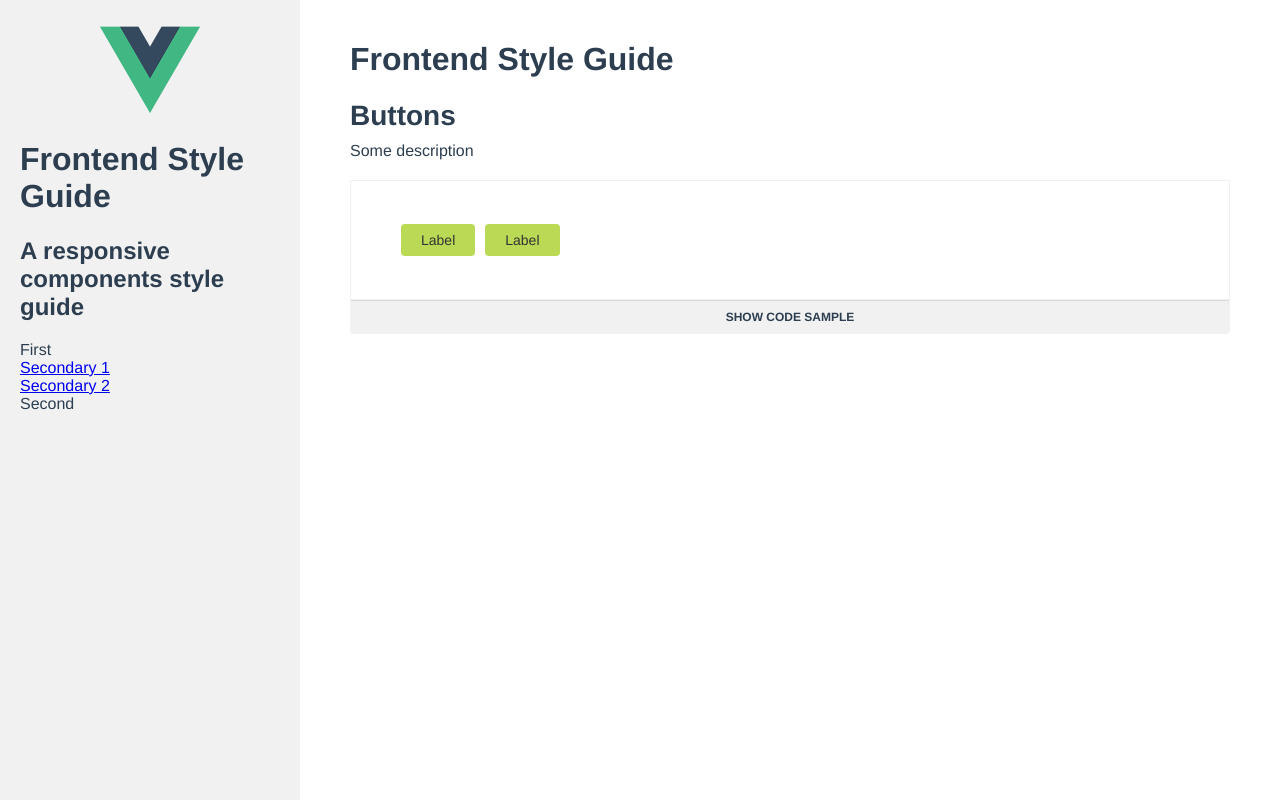
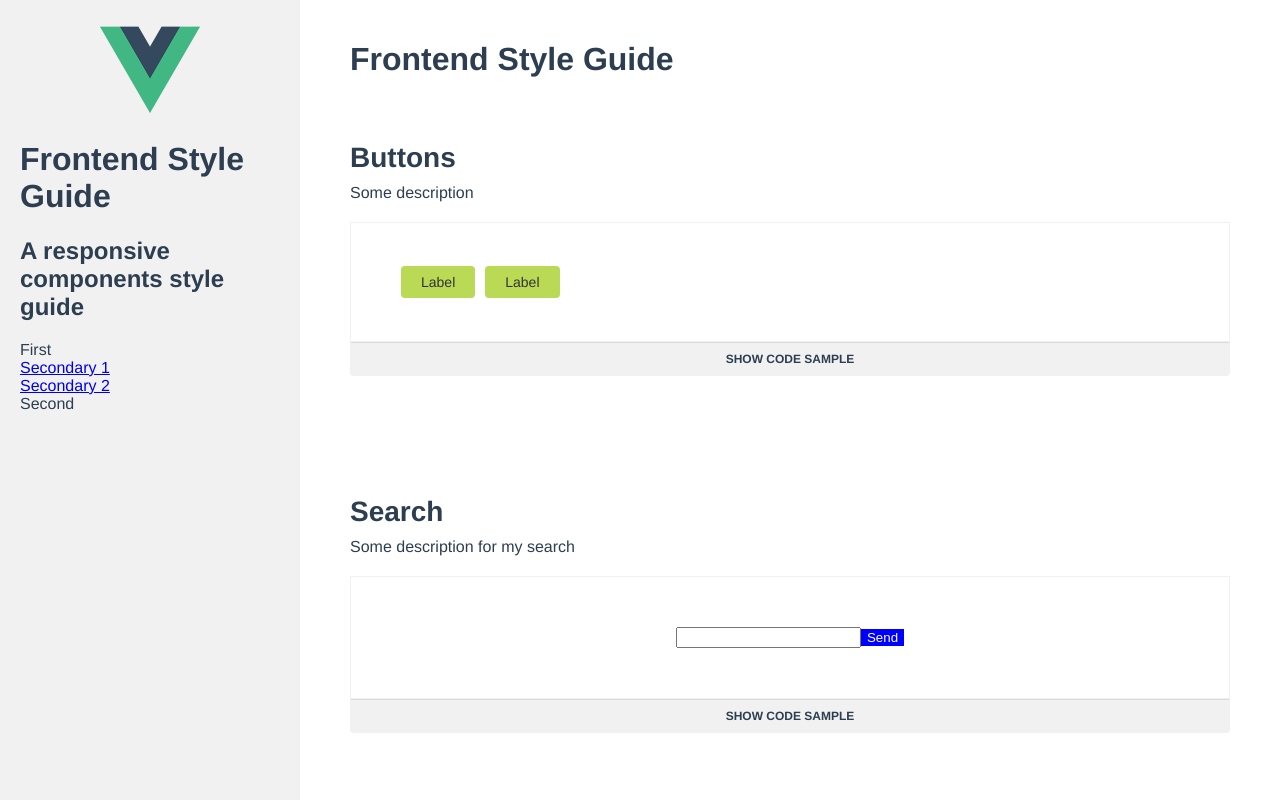
Before and after one commit to italodr/frontend-style-guide, a Vue app: page / in a window 1280 px wide. Built offline with nearby package versions, Linux system fonts and the light colour scheme.

Commit message:
Fix issues with links, Add multiline component sample

```diff
--- a/src/main.js
+++ b/src/main.js
@@ -1,13 +1,7 @@
 // The Vue build version to load with the `import` command
 // (runtime-only or standalone) has been set in webpack.base.conf with an alias.
 import Vue from 'vue'
-import Prismjs from 'prismjs'
 import App from './App'
-
-Vue.filter('removeAttr', function (value) {
-    let search = /(v-bind:|v-for)/
-    return value.replace(new RegExp(search, 'g'), '')
-})
 
 /* eslint-disable no-new */
 new Vue({
@@ -15,5 +9,3 @@ new Vue({
     template: '<App/>',
     components: { App }
 })
-
-Prismjs.highlight()
--- a/src/molecules/Buttons.vue
+++ b/src/molecules/Buttons.vue
@@ -4,6 +4,8 @@
 
 <script>
 import Block from '../organisms/Block'
+
+let buttonLabel = 'Label';
 
 export default {
     name: 'Buttons',
@@ -16,8 +18,8 @@ export default {
                 title: 'Buttons',
                 description: 'Some description',
                 code: [
-                    '<a class="Button" v-bind:href="#">Label</a>',
-                    '<a class="Button Button--hollow" v-bind:href="#">Label</a>'
+                    '<a class="Button" href="#">' + buttonLabel + '</a>',
+                    '<a class="Button Button--hollow" href="#">' + buttonLabel + '</a>'
                 ]
             }
         }
--- /dev/null
+++ b/src/molecules/Search.vue
@@ -0,0 +1,50 @@
+<template>
+    <block v-bind:obj="component"></block>
+</template>
+
+<script>
+import Block from '../organisms/Block'
+
+let submitLabel = 'Send';
+let html = `
+<form class="Search">
+    <input type="text" name="search">
+    <button type="submit" class="Search-button">${submitLabel}</button>
+</form>
+`;
+
+export default {
+    name: 'Search',
+    components: {
+        Block
+    },
+    data () {
+        return {
+            component: {
+                title: 'Search',
+                description: 'Some description for my search',
+                code: [
+                    html
+                ]
+            }
+        }
+    }
+}
+</script>
+
+<!-- Add "scoped" attribute to limit CSS to this component only -->
+<style lang="scss">
+/* Sample, it will be replaced by the compiled style */
+.Search {
+    align-items: center;
+    display: flex;
+    font-size: 16px;
+    justify-content: center;
+
+    &-button {
+        background: blue;
+        border: 0;
+        color: white;
+    }
+}
+</style>
--- a/src/organisms/Block.vue
+++ b/src/organisms/Block.vue
@@ -9,7 +9,7 @@
         <transition name="slide">
             <div class="Block-code" v-if="slide">
                 <ul>
-                    <li v-for="line in obj.code"><code class="language-markup">{{ line|removeAttr }}</code></li>
+                    <li v-for="line in obj.code"><pre><code class="language-markup">{{ line|removeAttr }}</code></pre></li>
                 </ul>
             </div>
         </transition>
@@ -21,6 +21,12 @@
 export default {
     name: 'Block',
     props: ['obj'],
+    filters: {
+        removeAttr (value) {
+            let search = /(v-bind:|v-for)/
+            return value.replace(new RegExp(search, 'g'), '')
+        }
+    },
     data () {
         return {
             slide: false
@@ -31,7 +37,7 @@ export default {
 
 <style lang="scss">
 .Block {
-    margin: 0 0 30px;
+    margin: 8vh 0 15vh;
 
     &-title {
         font-size: 28px;
--- a/src/pages/Components.vue
+++ b/src/pages/Components.vue
@@ -1,18 +1,20 @@
 <template>
     <div class="Components">
         <buttons></buttons>
+        <search></search>
     </div>
 </template>
 
 <script>
 import Buttons from '../molecules/Buttons'
+import Search from '../molecules/Search'
 
 export default {
     name: 'Components',
     components: {
-        Buttons
-    },
-    data () {}
+        Buttons,
+        Search
+    }
 }
 </script>
 
```
Also changed, not shown: .eslintrc.js.
